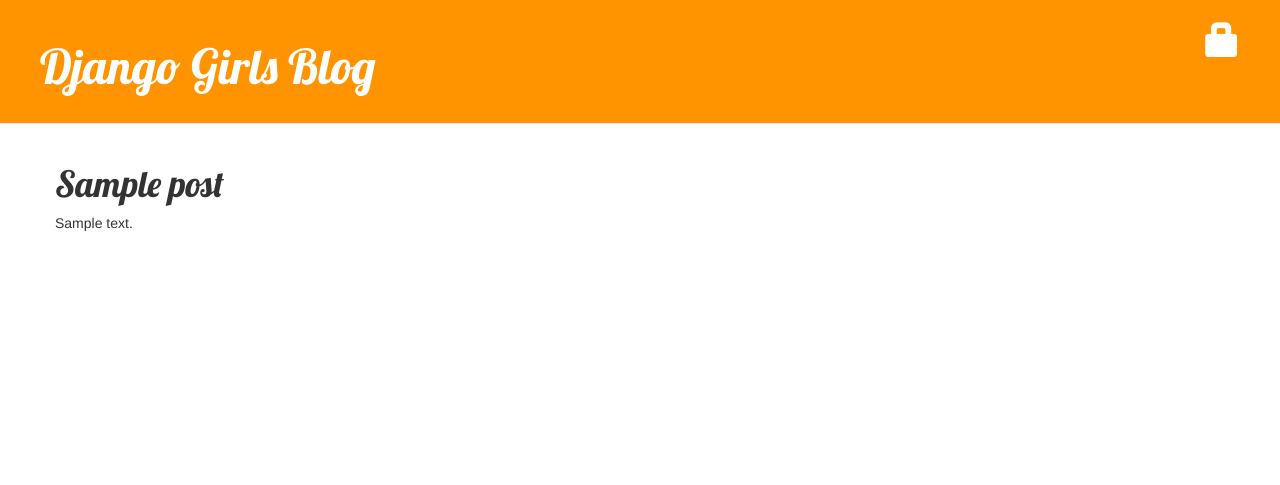
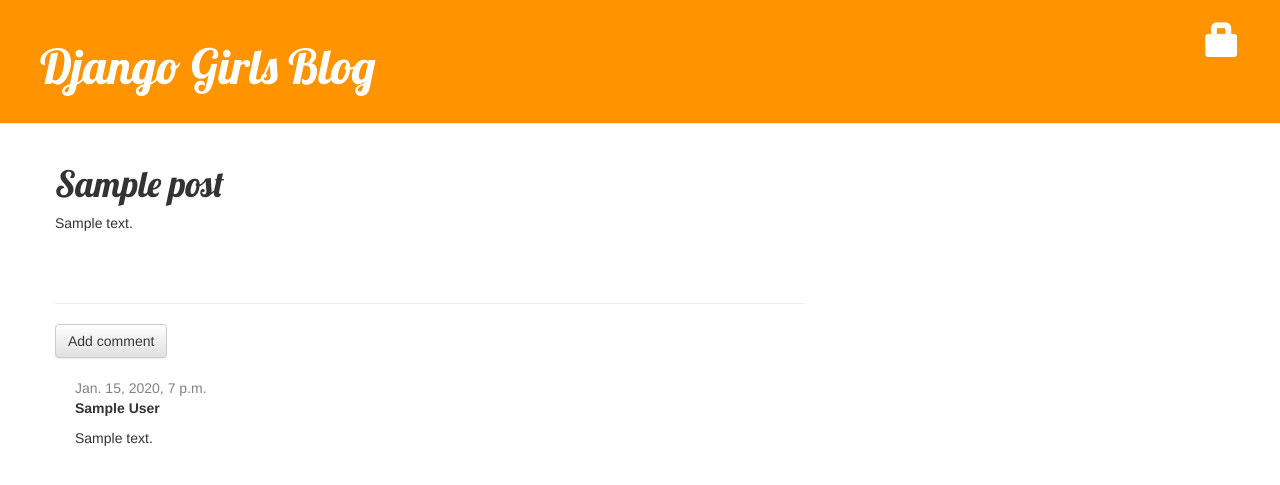
Before and after one commit to byoul/my-first-blog, a Django app: page /post/1/ in a window 1280 px wide. Shown: the top 485 px of the page. Run offline with Django 3.2, Linux system fonts and the light colour scheme; tables that the repository leaves empty hold one stand-in row (values such as "Sample post"); some libraries are stand-ins or nearby versions.

Commit message:
Add comment function

```diff
--- a/blog/admin.py
+++ b/blog/admin.py
@@ -1,6 +1,7 @@
 from django.contrib import admin
-from .models import Post
+from .models import Post, Comment
 
 # Register your models here.
 
 admin.site.register(Post)
+admin.site.register(Comment)
--- a/blog/models.py
+++ b/blog/models.py
@@ -16,3 +16,21 @@
 
 	def __str__(self):
 		return self.title
+
+	def approved_comments(self):
+		return self.comments.filter(approved_comment = True)
+
+
+class Comment(models.Model):
+	post = models.ForeignKey('blog.Post', related_name='comments')
+	author = models.CharField(max_length=200)
+	text = models.TextField()
+	created_date = models.DateTimeField(default=timezone.now)
+	approved_comment = models.BooleanField(default=False)
+
+	def approve(self):
+		self.approved_comment = True
+		self.save()
+
+	def __str__(self):
+		return self.text
--- a/blog/static/css/blog.css
+++ b/blog/static/css/blog.css
@@ -44,3 +44,7 @@
 .post h1 a, .post h1 a:visited {
 	    color: #000000;
 }
+
+.comment {
+	margin: 20px 0px 20px 20px;
+}
--- a/blog/templates/blog/post_detail.html
+++ b/blog/templates/blog/post_detail.html
@@ -20,4 +20,28 @@
 		<h1>{{post.title}}</h1>
 		<p>{{post.text|linebreaksbr }}</p>
 	</div>
+<!-- COMMENT LINE -->
+	<hr>
+	<a class="btn btn-default" href="{% url 'add_comment_to_post' pk=post.pk %}">Add comment</a>
+	{% for comment in post.comments.all %}
+		{% if user.is_authenticated or comment.approved_comment %}
+		<div class="comment">
+			<div class="date">
+				{{ comment.created_date }}
+				{% if not comment.approved_comment %}
+					<a class="btn btn-default" href="{% url 'comment_remove' pk=comment.pk %}">
+						<span class="glyphicon glyphicon-remove"></span>
+					</a>
+					<a class="btn btn-default" href="{% url 'comment_approve' pk=comment.pk %}">
+						<span class="glyphicon glyphicon-ok"></span>
+					</a>
+				{% endif %}
+			</div>
+			<strong>{{ comment.author }}</strong>
+			<p>{{ comment.text|linebreaks }}</p>
+		</div>
+		{% endif %}
+	{% empty %}
+		<p> No comments here yet :( </p>
+	{% endfor %}
 {% endblock %}
--- a/blog/templates/blog/post_list.html
+++ b/blog/templates/blog/post_list.html
@@ -6,6 +6,7 @@
 		<div class="date">
 			<h1><a href="{% url 'post_detail' pk=post.pk %}">{{post.title}}</a></h1>
 		</div>
+		<a href="{% url 'post_detail' pk=post.pk %}">Comments: {{ post.approved_comments.count }}</a>
 	</div>
-{% endfor %}
+	{% endfor %}
 {% endblock %}
--- a/blog/urls.py
+++ b/blog/urls.py
@@ -9,4 +9,7 @@
 	url(r'^drafts/$', views.post_draft_list, name='post_draft_list'),
 	url(r'^post/(?P<pk>\d+)/publish/$', views.post_publish, name='post_publish'),
 	url(r'^post/(?P<pk>\d+)/remove/$', views.post_remove, name='post_remove'),
+	url(r'^post/(?P<pk>\d+)/comment/$', views.add_comment_to_post, name='add_comment_to_post'),
+	url(r'^comment/(?P<pk>\d+)/approve/$', views.comment_approve, name='comment_approve'),
+	url(r'^comment/(?P<pk>\d+)/remove/$', views.comment_remove, name='comment_remove'),
 ]
--- a/blog/views.py
+++ b/blog/views.py
@@ -65,3 +65,30 @@
 	post = get_object_or_404(Post, pk=pk)
 	post.delete()
 	return redirect('post_list')
+
+from .forms import CommentForm
+def add_comment_to_post(request, pk):
+	post = get_object_or_404(Post, pk=pk)
+	if request.method == "POST":
+		form = CommentForm(request.POST)
+		if form.is_valid():
+			comment = form.save(commit=False)
+			comment.post =post
+			comment.save()
+			return redirect('post_detail', pk=post.pk)
+	else:
+		form = CommentForm()
+	return render(request, 'blog/add_comment_to_post.html', {'form':form})
+
+from .models import Comment
+@login_required
+def comment_approve(request,pk):
+	comment = get_object_or_404(Comment, pk=pk)
+	comment.approve()
+	return redirect('post_detail', pk=comment.post.pk)
+
+@login_required
+def comment_remove(request,pk):
+	comment = get_object_or_404(Comment, pk=pk)
+	comment.delete()
+	return redirect('post_detail', pk=comment.post.pk)
```
Also changed, not shown: blog/forms.py (+6 -1 lines), blog/templates/blog/add_comment_to_post.html (added, +9 -0 lines), blog/migrations/0002_comment.py (added).
